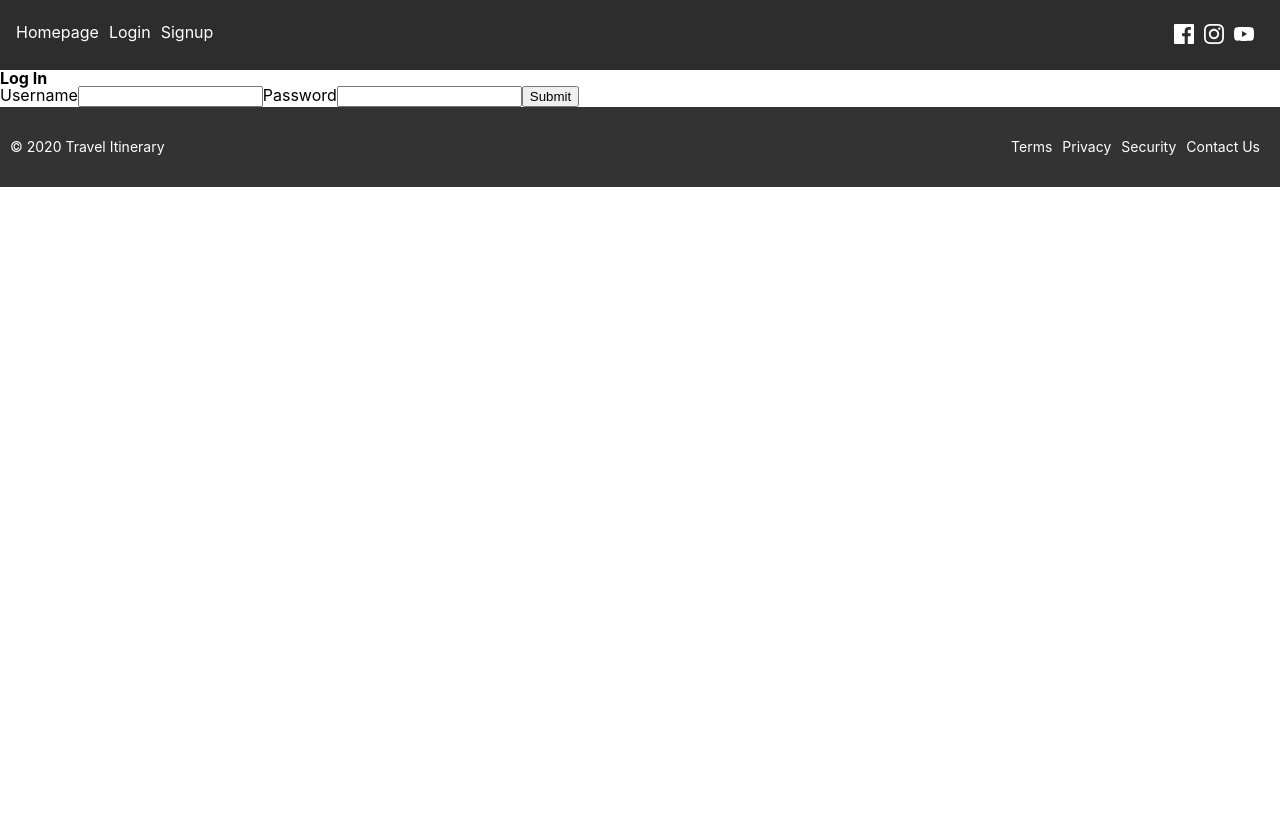
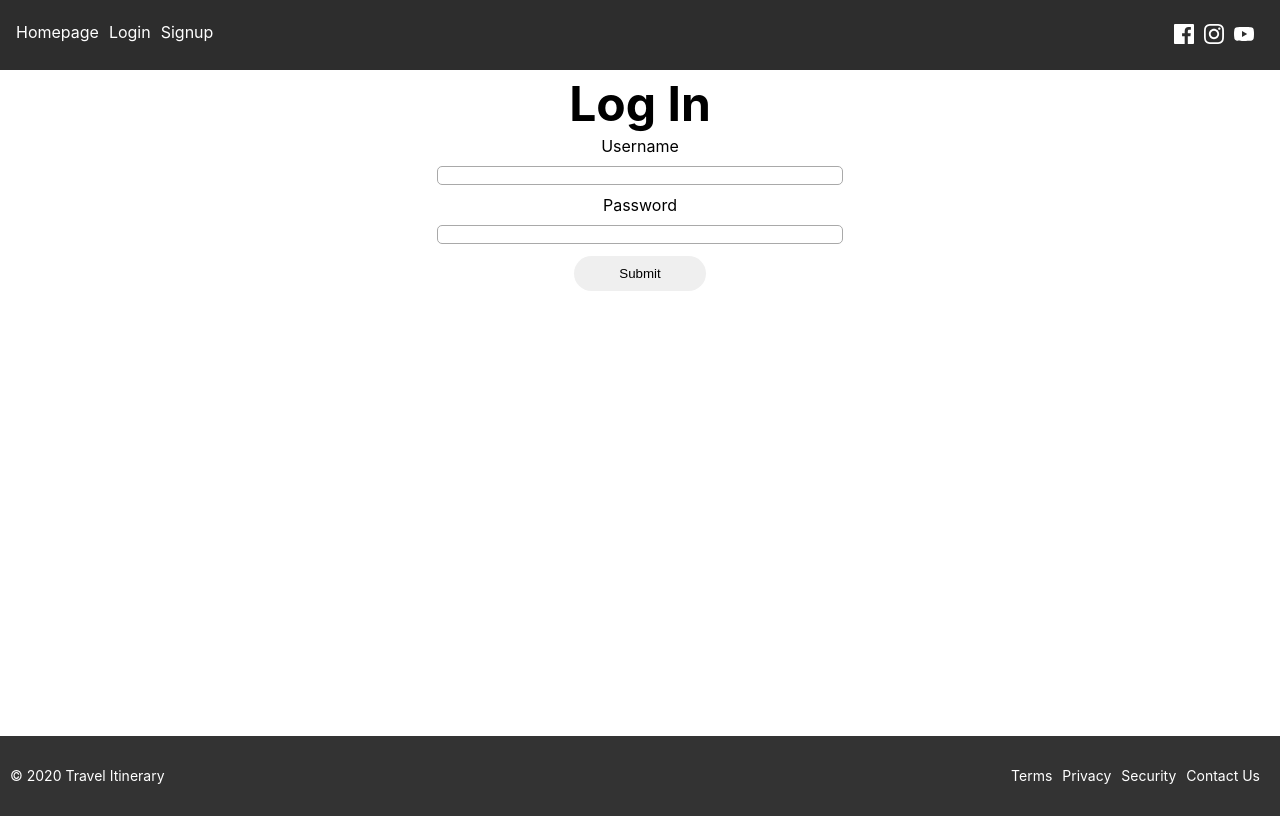
Before and after one commit to christine64/cs50-travel-itinerary, a React (Create React App) app in the folder client/: page /login in a window 1280 px wide. Built offline with nearby package versions, Linux system fonts and the light colour scheme; no server answers.

Commit message:
styling and adding redirect after lgoin

```diff
--- a/client/src/App.js
+++ b/client/src/App.js
@@ -1,5 +1,5 @@
 import React, { useState, useEffect } from 'react';
-import { Route, Switch, NavLink } from 'react-router-dom';
+import { Route, Switch, NavLink, Redirect, useHistory } from 'react-router-dom';
 
 import { DefaultErrorPage } from './pages/DefaultErrorPage';
 import { Footer } from './components/Footer';
@@ -19,6 +19,9 @@ const App = () => {
   const [loggedIn, setLoggedIn] = useState(false);
   const [username, setUsername] = useState('');
   const [error, setError] = useState('');
+  // const [redirectState, setRedirect] = useState(null);
+
+  let history = useHistory();
 
   const fetchJwtToken = () => {
     fetch('http://localhost:8000/api/currentuser/', {
@@ -68,6 +71,8 @@ const App = () => {
         setLoggedIn(true);
         setUsername(json.user.username);
         setError('');
+        history.push('/travel-itinerary')
+        // <Redirect to={'/travel-itinerary'} />
       } else {
         setError(json.non_field_errors);
       }
@@ -184,7 +189,6 @@ const App = () => {
         />
         <Route component={DefaultErrorPage} />
       </Switch>
-      { username && `Hi ${username}` }
       { error }
       <Footer />
     </div>
--- a/client/src/components/LoginForm/index.js
+++ b/client/src/components/LoginForm/index.js
@@ -1,4 +1,6 @@
 import React, { useState } from 'react';
+
+import './style.css';
 
 export const LoginForm = ({ handleLogin }) => {
   const [username, setUsername] = useState('');
@@ -15,10 +17,12 @@ export const LoginForm = ({ handleLogin }) => {
   }
 
   return (
-    <form onSubmit={e => handleLogin(e, { username, password })}>
-    <h4>Log In</h4>
+    <div className="form-container">
+      <h1>Log In</h1>
+      <form className="login-form" onSubmit={e => handleLogin(e, { username, password })}>
         <label htmlFor="username">Username</label>
         <input
+            className="login-form-field"
             type="text"
             name="username"
             value={username}
@@ -26,12 +30,14 @@ export const LoginForm = ({ handleLogin }) => {
         />
         <label htmlFor="password">Password</label>
         <input
+            className="login-form-field"
             type="password"
             name="password"
             value={password}
             onChange={handlePasswordChange}
         />
-    <input type="submit" />
+        <input className="login-form-submit" type="submit" />
       </form>
+    </div>
 );
 }
--- /dev/null
+++ b/client/src/components/LoginForm/style.css
@@ -0,0 +1,31 @@
+.form-container {
+    min-height: 82vh;
+}
+
+.form-container h1 {
+    font-size: 48px;
+    text-align: center;
+    margin: 10px 0;
+}
+
+.login-form {
+    display: flex;
+    justify-content: center;
+    align-items: center;
+    flex-direction: column;
+    max-width: 400px;
+    margin: 0 auto;
+}
+
+.login-form .login-form-field {
+    width: 100%;
+    margin: 12px;
+    border-radius: 5px;
+    border: 1px solid darkgray;
+}
+
+.login-form-submit {
+    border-radius: 30px;
+    border: 0;
+    padding: 10px 45px;
+}
--- a/client/src/pages/Homepage/index.js
+++ b/client/src/pages/Homepage/index.js
@@ -30,7 +30,7 @@ export const Homepage = () => {
                 </div>
             </div>
 
-            <div className="homepage-section --sm">
+            <div className="homepage-section --sm --long">
                 <p>Ever found yourself writing all your plans in a diary for your holiday, only to then forget it. Well our app [app name] should fix your problem. Have all your travel itineraries in one place, and add further future travel wishlist locations! As well as that we'll show you extra information about that country if you add it to locations.</p>
             </div>
         </div>
--- a/client/src/pages/Homepage/style.css
+++ b/client/src/pages/Homepage/style.css
@@ -55,6 +55,10 @@
     padding: 10px 45px;
 }
 
+.homepage-section.--long {
+    height: 300px;
+}
+
 @media only screen and (max-width: 780px) {
     .homepage-section  {
       display: flex;
```
Also changed, not shown: 2 other files (tests, documents, lock files or other folders). Lines whose indentation alone changed are shown as unchanged.
